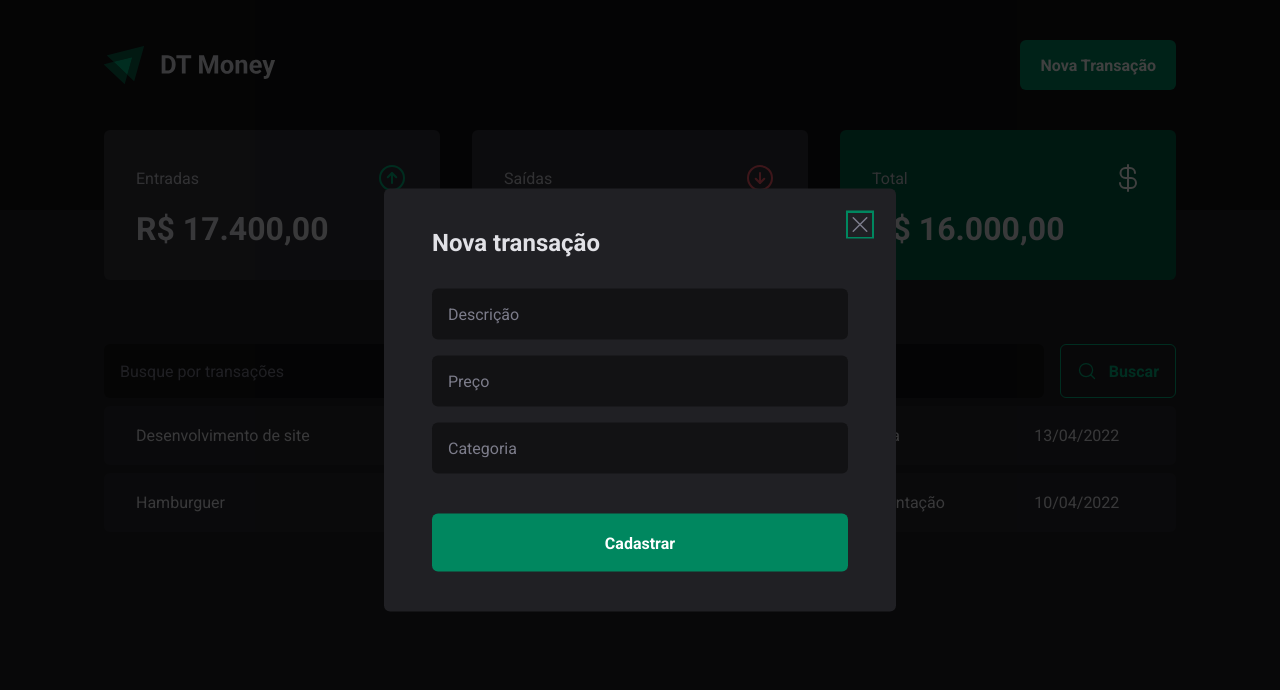
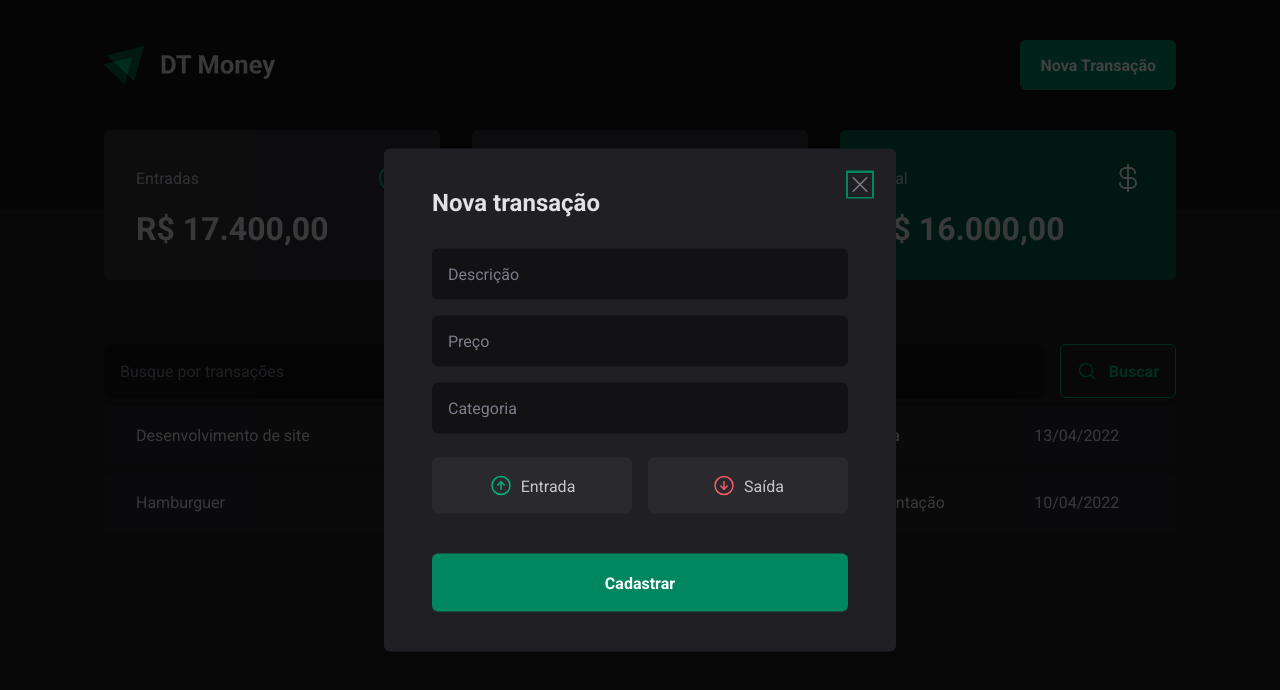
Before and after one commit to eduardojrsilva/dtmoney-v2, a React (Vite) app: page / in a window 1280 px wide. Both pictures are taken after a click on the button "Nova Transação". Shown: the top 690 px of the page. Built offline with nearby package versions, Linux system fonts and the light colour scheme.

Commit message:
transaction type component

```diff
--- a/src/components/NewTransactionModal/index.tsx
+++ b/src/components/NewTransactionModal/index.tsx
@@ -1,7 +1,7 @@
 import * as Dialog from '@radix-ui/react-dialog';
-import { X } from 'phosphor-react';
+import { ArrowCircleDown, ArrowCircleUp, X } from 'phosphor-react';
 
-import { CloseButton, Content, Overlay } from './styles';
+import { CloseButton, Content, Overlay, TransactionType, TransactionTypeButton } from './styles';
 
 const NewTransactionModal: React.FC = () => {
   return (
@@ -20,6 +20,18 @@
           <input type="number" placeholder="Preço" required />
           <input type="text" placeholder="Categoria" required />
 
+          <TransactionType>
+            <TransactionTypeButton $variant='income'>
+              <ArrowCircleUp size={24} />
+              Entrada
+            </TransactionTypeButton>
+
+            <TransactionTypeButton $variant="outcome">
+              <ArrowCircleDown size={24} />
+              Saída
+            </TransactionTypeButton>
+          </TransactionType>
+
           <button type="submit">Cadastrar</button>
         </form>
 
--- a/src/components/NewTransactionModal/styles.ts
+++ b/src/components/NewTransactionModal/styles.ts
@@ -68,3 +68,31 @@
   cursor: pointer;
   color: ${({ theme }) => theme["gray-500"]};
 `;
+
+export const TransactionType = styled.div`
+  display: grid;
+  grid-template-columns: repeat(2, 1fr);
+  gap: 1rem;
+  margin-top: 0.5rem;
+`;
+
+interface TransactionTypeButtonProps {
+  $variant: 'income' | 'outcome';
+}
+
+export const TransactionTypeButton = styled.button<TransactionTypeButtonProps>`
+  background: ${({ theme }) => theme["gray-700"]};
+  padding: 1rem;
+  display: flex;
+  align-items: center;
+  justify-content: center;
+  gap: 0.5rem;
+  border-radius: 6px;
+  cursor: pointer;
+  border: 0;
+  color: ${({ theme }) => theme["gray-300"]};
+
+  svg {
+    color: ${({ $variant, theme }) => $variant === 'income' ? theme["green-300"] : theme["red-300"]};
+  }
+`;
```
